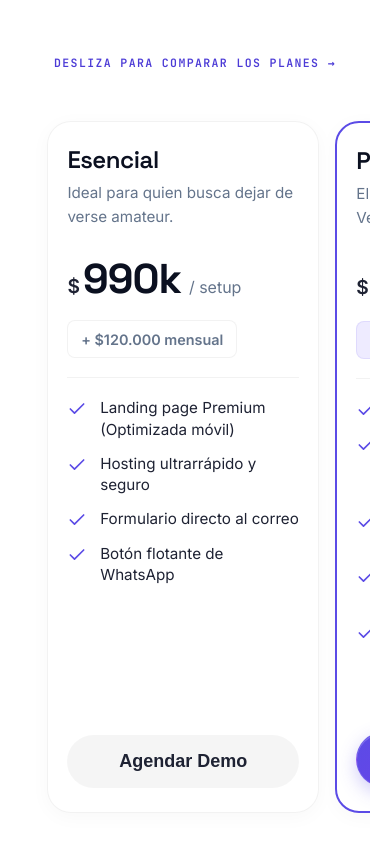
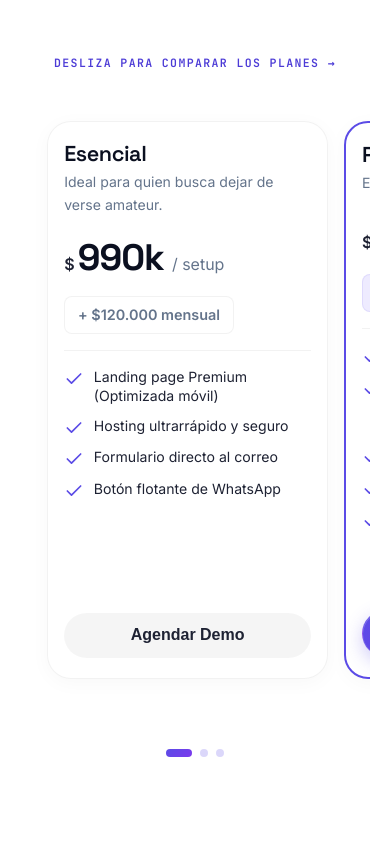
Before and after one commit to luk1311/AutoScale-agency, a React (Vite) app: page / in a window 390 px wide. Shown: the part 4240-5084 px from the top of the page. Built offline with nearby package versions, Linux system fonts and the light colour scheme; no server answers; the database is empty.

Commit message:
feat: create Pricing section styles with responsive mobile carousel layout

```diff
--- a/src/components/Pricing.css
+++ b/src/components/Pricing.css
@@ -278,31 +278,48 @@
   }
 
   .pricing-card {
-    flex: 0 0 92%;                       /* la siguiente tarjeta "asoma" menos, dando más ancho */
+    flex: 0 0 95%;                       /* Exprimimos más el ancho */
     scroll-snap-align: center;
-    padding: 1.5rem 1.2rem;              /* Menos padding vertical y horizontal para que el texto respire y no sea tan alta */
+    padding: 1.25rem 1rem;               /* Reducimos el padding interno considerablemente */
+  }
+
+  .pricing-name {
+    font-size: 1.35rem;                  /* Título más compacto */
+    margin-bottom: 0.3rem;
   }
 
   .pricing-desc {
-    margin-bottom: 1rem;
+    margin-bottom: 0.8rem;
     min-height: auto;
+    font-size: 0.88rem;                  /* Texto ligeramente más pequeño */
   }
 
   .pricing-price .amount {
-    font-size: 2.6rem;
+    font-size: 2.3rem;                   /* Precio más compacto */
+  }
+
+  .pricing-price .currency {
+    font-size: 1rem;
   }
 
   .pricing-monthly-wrapper {
-    margin-bottom: 1.2rem;
-    padding-bottom: 1.2rem;
+    margin-bottom: 1rem;
+    padding-bottom: 1rem;
   }
 
   .pricing-features {
-    margin-bottom: 1.2rem;
+    margin-bottom: 1rem;
   }
 
   .pricing-features li {
-    margin-bottom: 0.8rem;
+    margin-bottom: 0.6rem;               /* Elementos más juntos */
+    font-size: 0.88rem;                  /* Reduce los saltos de línea */
+    gap: 0.6rem;
+  }
+
+  .btn-full, .btn-elite {
+    padding: 0.85rem 1.5rem;             /* Botón menos alto */
+    font-size: 1rem;
   }
 
   /* En el carrusel neutralizamos scale/hover para que no salte ni se corte */
```
